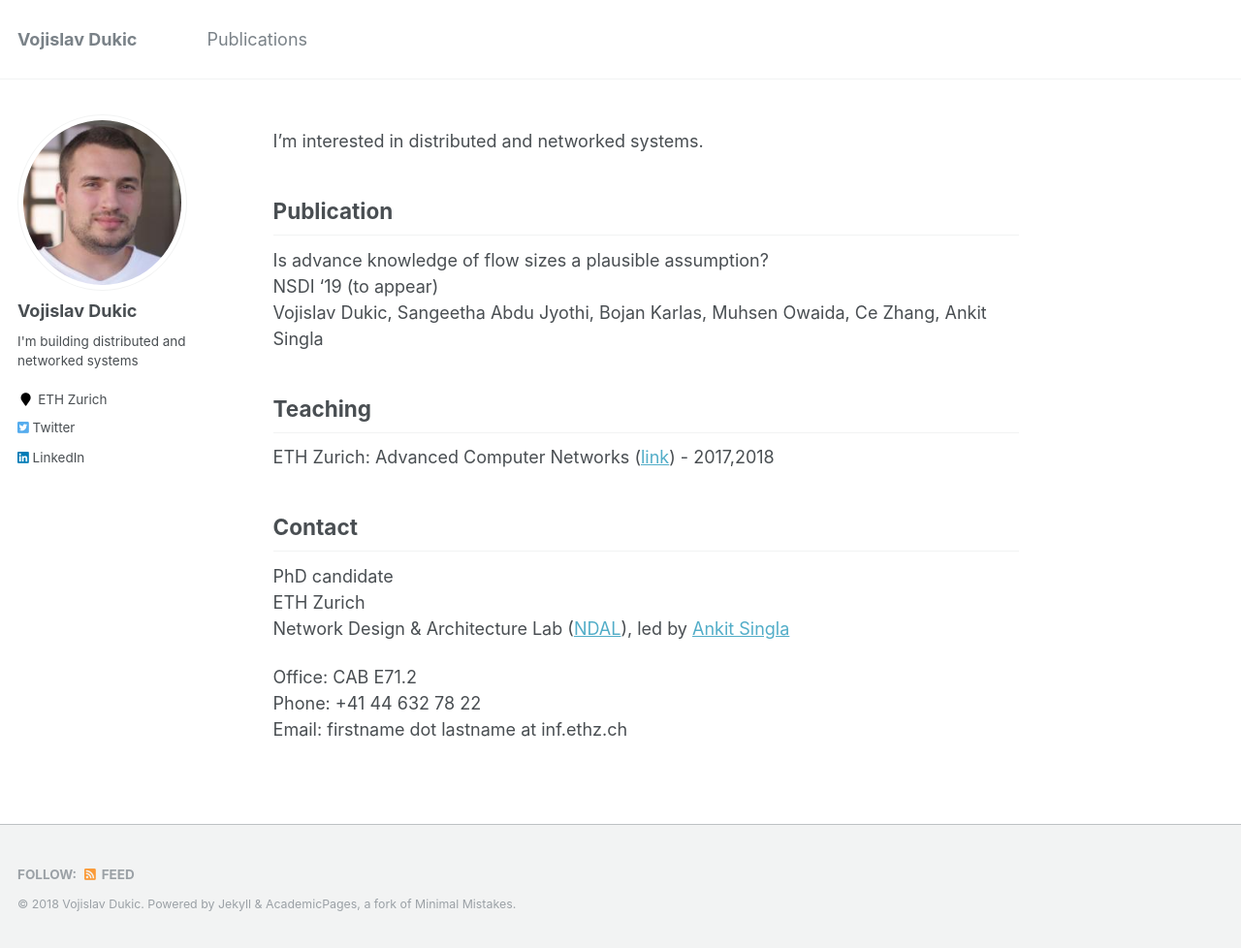
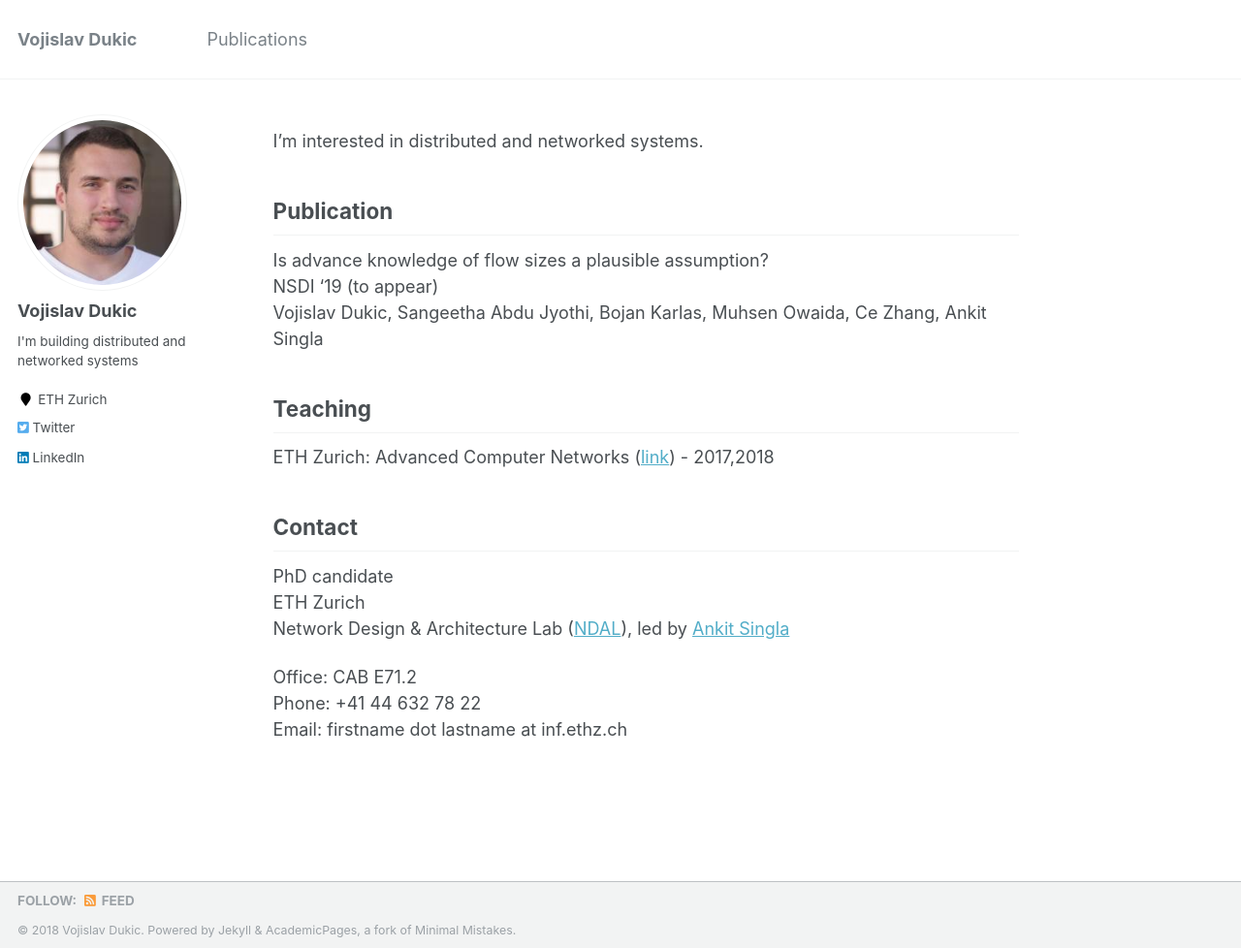
Before and after one commit to vojislavdjukic/personal_website, a Jekyll site: the page built from _pages/about.md, in a window 1280 px wide and 978 px high. Shown: the whole window at 97% size. Built offline with Jekyll 4.4.1, drawn with Linux system fonts in a browser that asks for light colours.

Commit message:
Footer css fix

```diff
--- a/_sass/_footer.scss
+++ b/_sass/_footer.scss
@@ -27,9 +27,9 @@
     @include clearfix;
     margin-left: auto;
     margin-right: auto;
-    margin-top: 2em;
+    margin-top: 0.2em;
     max-width: 100%;
-    padding: 0 1em 2em;
+    padding: 0 1em 0.5em;
 
     @include breakpoint($x-large) {
       max-width: $x-large;
```
Also changed, not shown: 4 other files.
